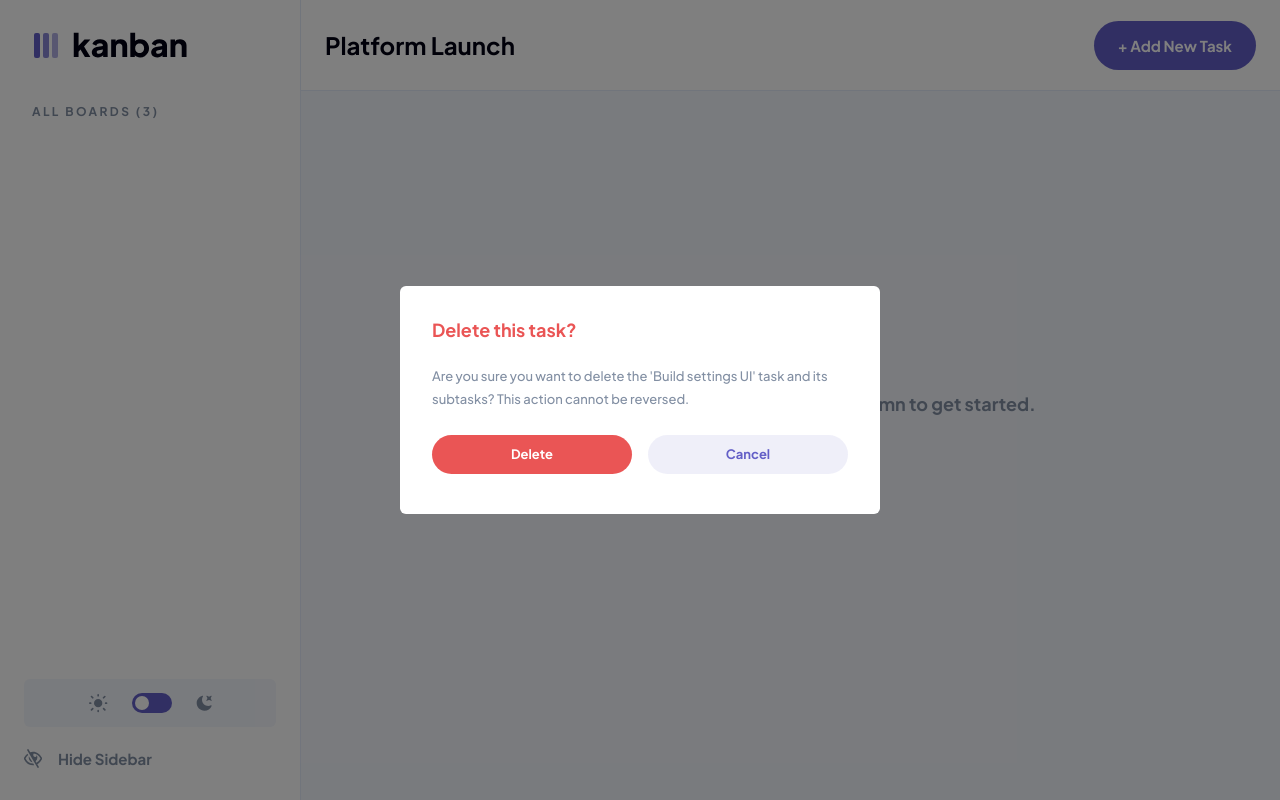
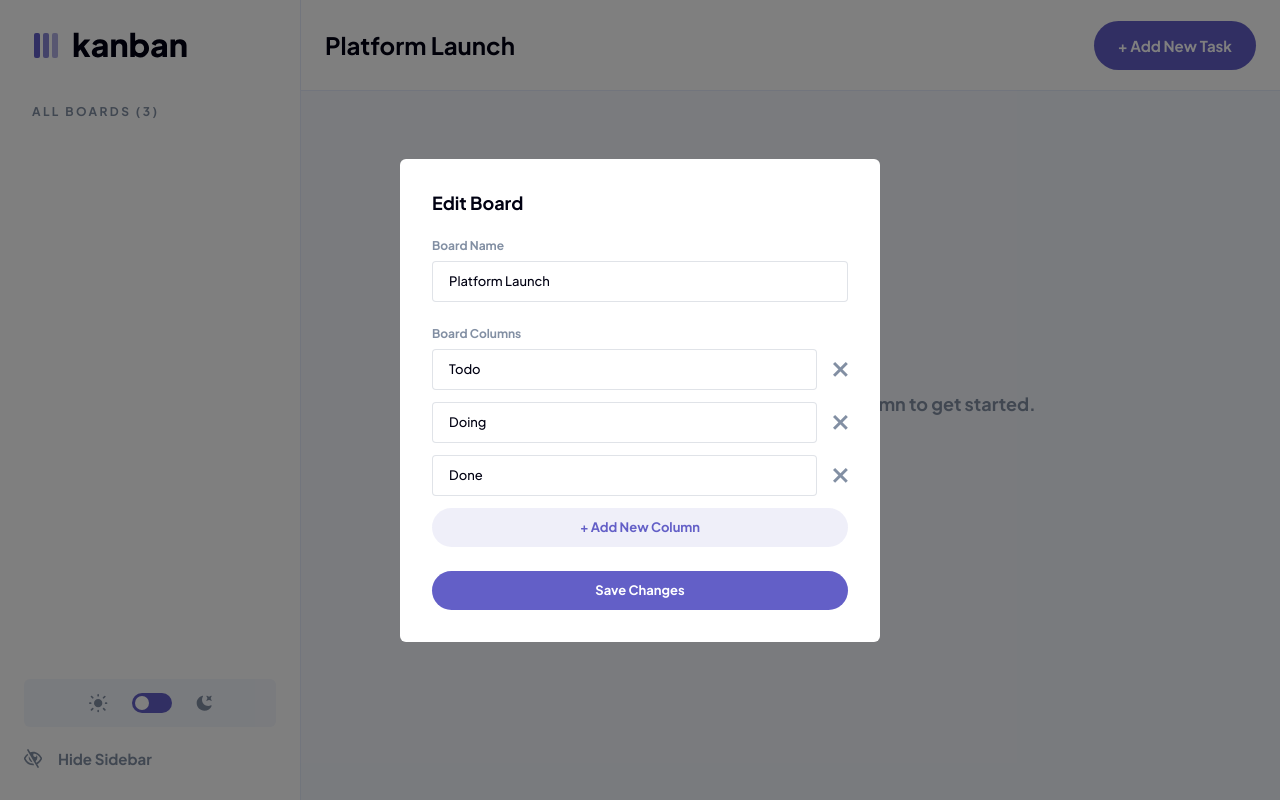
Before and after one commit to MrBradley815/kanban, a Nuxt app in the folder client/: page / in a window 1280 px wide. Built offline with nearby package versions, Linux system fonts and the light colour scheme.

Commit message:
Add edit board modal

```diff
--- /dev/null
+++ b/client/components/modals/EditBoard.vue
@@ -0,0 +1,44 @@
+<template>
+  <div>
+    <h2 class="text-black-600 mb-6">Edit Board</h2>
+    <p class="md text-gray-500 mb-2">Board Name</p>
+    <input
+      class="mb-6"
+      value="Platform Launch"
+      placeholder="e.g. Web Design" />
+    <p class="md text-gray-500 mb-2">Board Columns</p>
+    <div class="flex items-center gap-4 mb-3">
+      <input
+        value="Todo"
+        placeholder="e.g. Todo" />
+      <img
+        class="cursor-pointer hover:fill-red-400"
+        src="~/assets/images/icon-cross.svg"
+        alt="delete icon" />
+    </div>
+    <div class="flex items-center gap-4 mb-3">
+      <input
+        value="Doing"
+        placeholder="e.g. Doing" />
+      <img
+        class="cursor-pointer hover:fill-red-400"
+        src="~/assets/images/icon-cross.svg"
+        alt="delete icon" />
+    </div>
+    <div class="flex items-center gap-4 mb-3">
+      <input
+        value="Done"
+        placeholder="e.g. Done" />
+      <img
+        class="cursor-pointer hover:fill-red-400"
+        src="~/assets/images/icon-cross.svg"
+        alt="delete icon" />
+    </div>
+    <button class="btn-secondary text-[13px] leading-[23px] font-bold p-2 w-full mb-6">+ Add New Column</button>
+    <button class="btn text-[13px] leading-[23px] font-bold p-2 w-full">Save Changes</button>
+  </div>
+</template>
+
+<script setup></script>
+
+<style lang="scss" scoped></style>
--- a/client/pages/index.vue
+++ b/client/pages/index.vue
@@ -16,7 +16,7 @@
         alt="show icon" />
     </span>
     <Modal>
-      <DeleteTask />
+      <EditBoard />
     </Modal>
   </div>
 </template>
```
